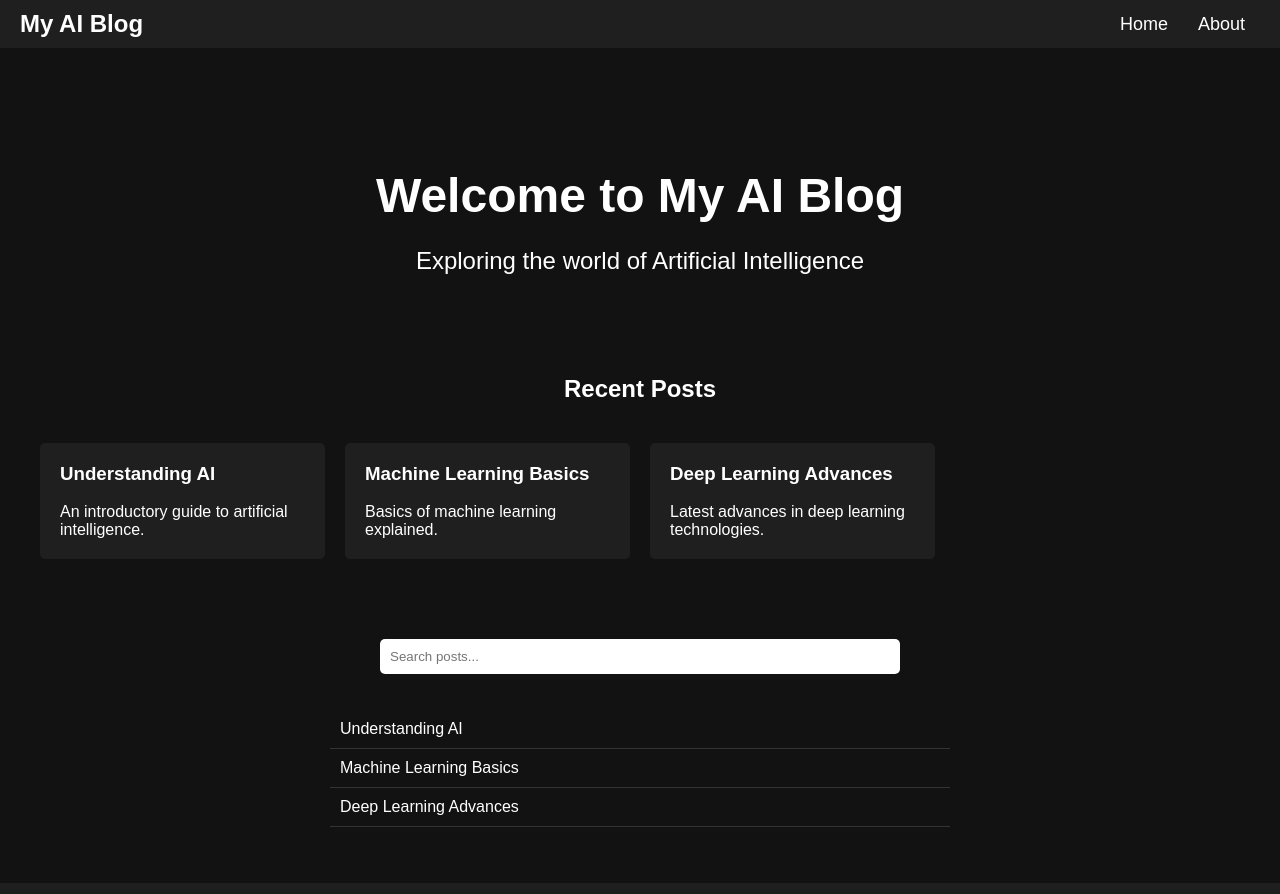
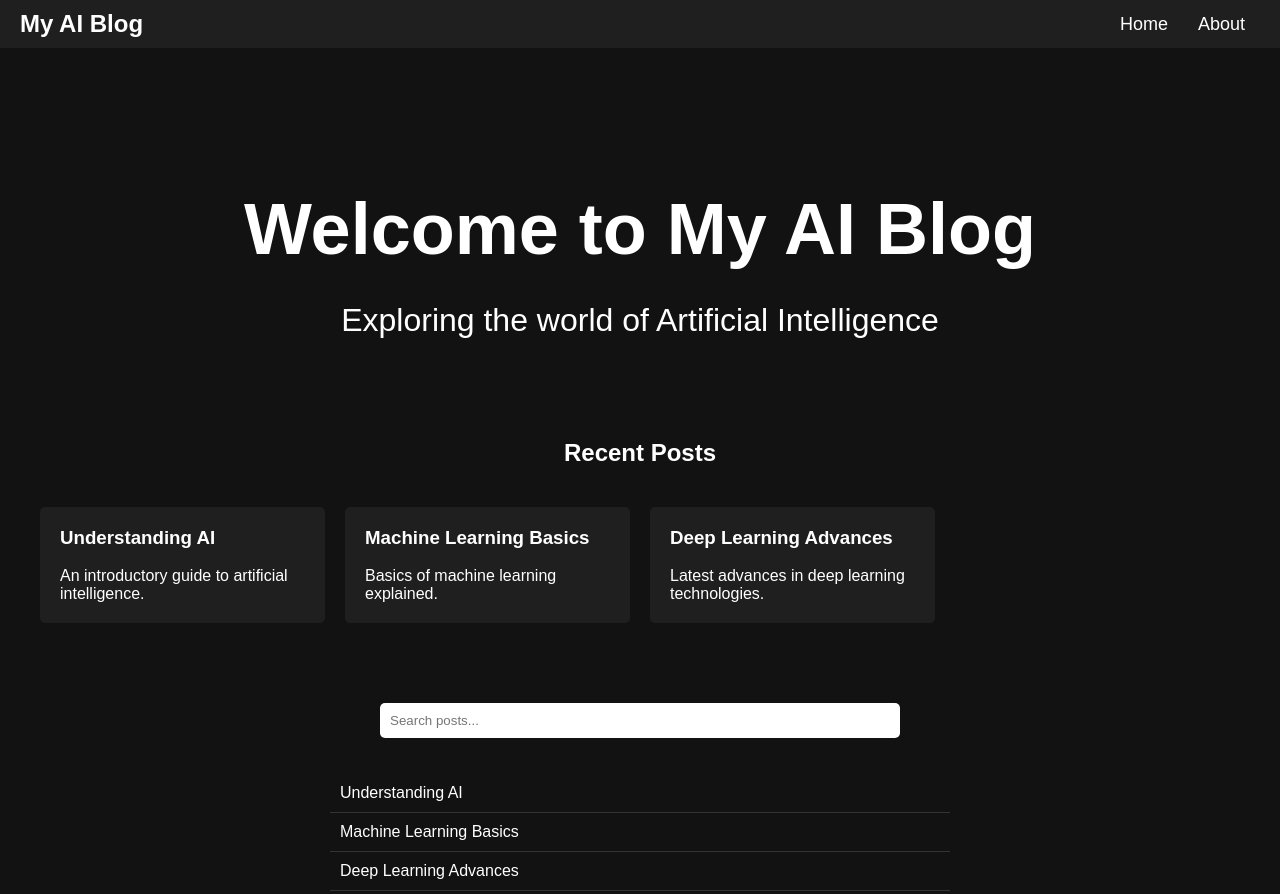
Before and after one commit to mogenz/mogenz.github.io, a plain HTML site: page index.html in a window 1280 px wide. Shown: the top 894 px of the page. Drawn offline with Linux system fonts and the light colour scheme.

Commit message:
Update styles.css

```diff
--- a/styles.css
+++ b/styles.css
@@ -120,13 +120,15 @@ header {
 }
 
 .hero h1 {
-    font-size: 48px;
+    font-size: 72px;
     margin-bottom: 20px;
+    text-align: center;
 }
 
 .hero p {
-    font-size: 24px;
+    font-size: 32px;
     margin-bottom: 0;
+    text-align: center;
 }
 
 @media (max-width: 767px) {
```
